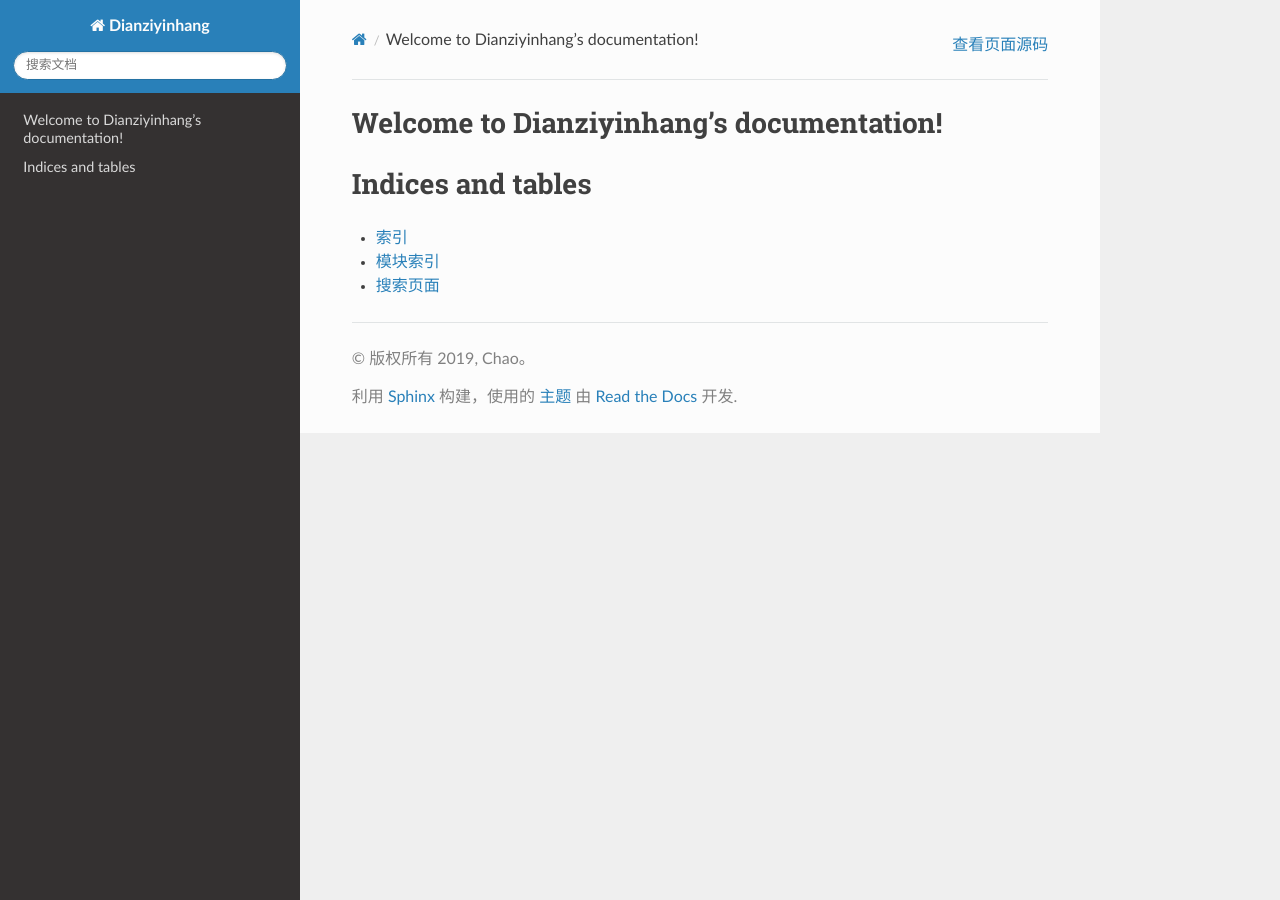
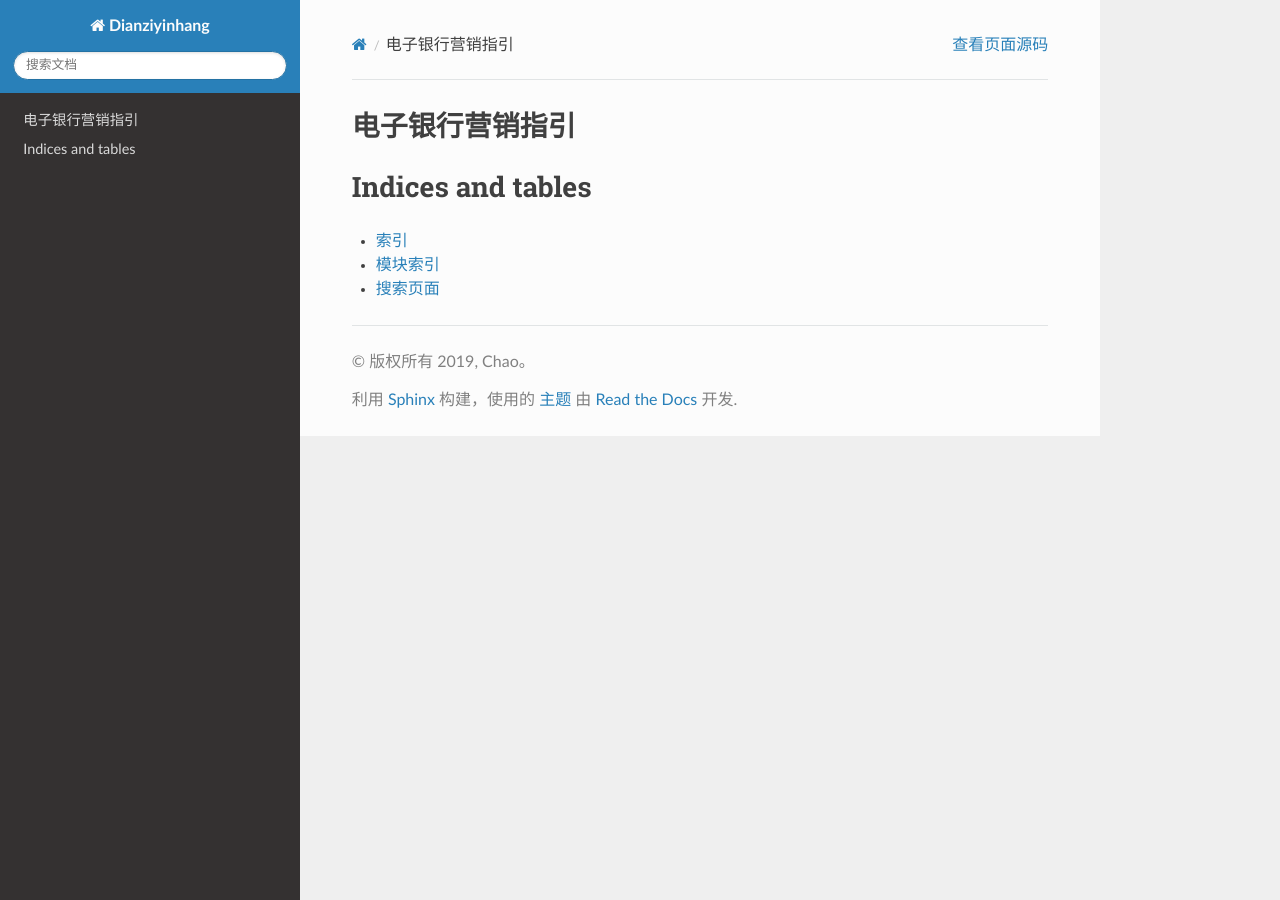
Before and after one commit to chaozhao/dianziyinhang, a Sphinx documentation site: the page built from source/index.rst, in a window 1280 px wide. Built offline with Sphinx 7.4.7 and the Read the Docs theme 2.0.0, drawn with Linux system fonts in a browser that asks for light colours.

Commit message:
update index

```diff
--- a/source/index.rst
+++ b/source/index.rst
@@ -3,7 +3,7 @@
    You can adapt this file completely to your liking, but it should at least
    contain the root `toctree` directive.
 
-Welcome to Dianziyinhang's documentation!
+电子银行营销指引
 =========================================
 
 .. toctree::
```
Also changed, not shown: source/contents.rst (added).
